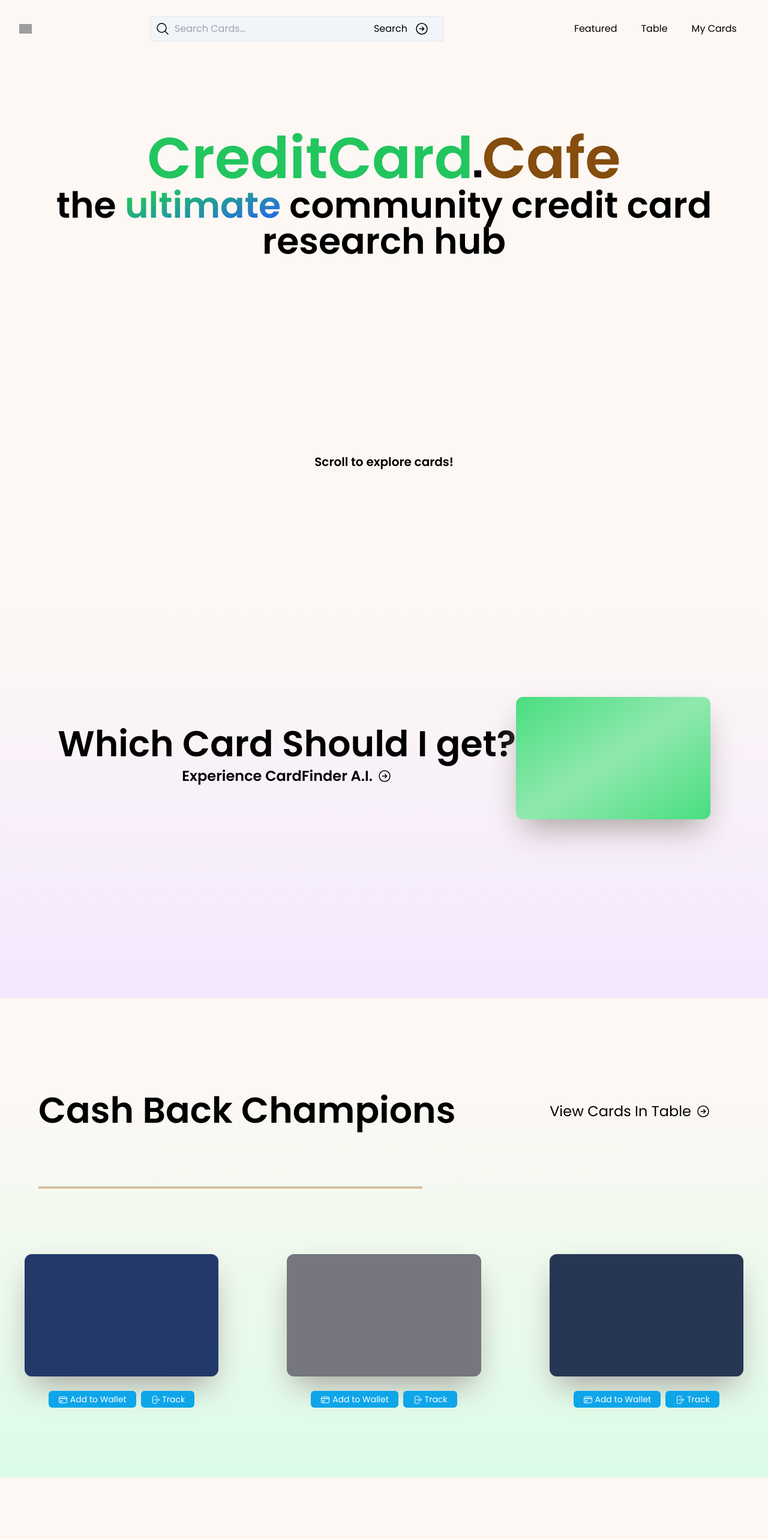
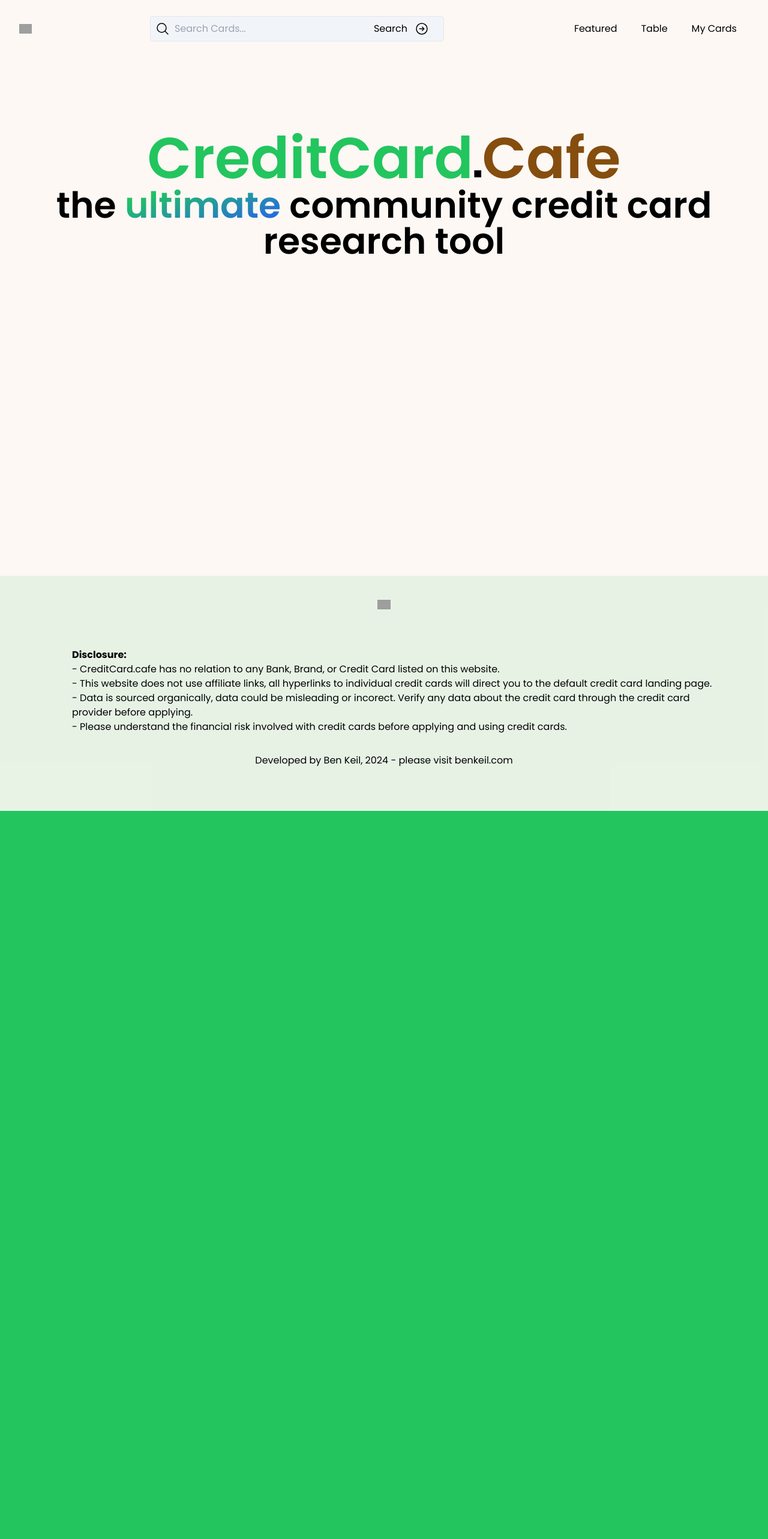
Before and after one commit to Credit-Card-Cafe/credit-card-cafe, a SvelteKit app in the folder front-end/: page / in a window 1280 px wide. Shown: the top 2566 px of the page at 60% size. After the commit the page ends 1352 px from the top, so only its background shows below. Built offline with nearby package versions, Linux system fonts and the light colour scheme; grey boxes are pictures that could not be loaded.

Commit message:
Layout page and Landing page set up

```diff
--- a/front-end/src/global-components/landing-page/Categories.svelte
+++ /dev/null
@@ -1,42 +0,0 @@
-<script lang="ts">
-    import { getOneCardByID } from "../../database/read_cards";
-    import IntersectionObserver from "global-components/IntersectionObserver.svelte";
-    import CreditCard from "global-components/CreditCard.svelte";
-    import { categories } from "$lib/cardLists";
-    import { goto } from "$app/navigation";
-    import { loadingCard } from "global-components/LoadingCardTemplate";
-
-</script>
-
-{#each categories as category}
-    <div class="pt-20 md:pt-20 bg-gradient-to-t from-green-100 dark:from-green-700 to-alt dark:to-main-gray to-80% min-h-[100dvh] flex flex-col justify-evenly lg:snap-center last:bg-none">
-      <div class="flex flex-col md:flex-row justify-between mx-16">
-        <div class="text-3xl md:text-6xl font-semibold text-center">{category.title}</div>
-        <button on:click={() => goto(`/table/${category.id}`)} class="block px-4 py-2 md:px-8 md:py-4 my-4 md:my-0 text-lg md:text-2xl text-center rounded-md md:mx-0 mx-auto hover:bg-black/[0.3] transition-all flex flex-row items-center">View Cards In Table
-          <svg xmlns="http://www.w3.org/2000/svg" fill="none" viewBox="0 0 24 24" stroke-width="1.5" stroke="currentColor" class="w-6 h-6 inline ml-2">
-            <path stroke-linecap="round" stroke-linejoin="round" d="m12.75 15 3-3m0 0-3-3m3 3h-7.5M21 12a9 9 0 1 1-18 0 9 9 0 0 1 18 0Z" />
-          </svg>
-        </button>
-      </div>
-      <hr class="my-4 border-2 border-white-warm w-1/2 md:ml-16 mx-auto md:mx-0">
-      <div class="flex flex-col md:flex-row md:gap-16 p-4 md:snap-x md:snap-mandatory md:overflow-x-auto md:overscroll-x-auto">
-        {#each category.list as cardID}
-        <IntersectionObserver once={true} let:intersecting={intersecting}>
-          {#if intersecting}
-            <div class="md:snap-center md:snap-always">
-            {#await getOneCardByID(cardID)}
-              <CreditCard card={loadingCard} scale={90} --color="212,212,212"></CreditCard>
-            {:then promisedCard}
-              {#if promisedCard}
-                <CreditCard card={promisedCard} scale={90} showTrackCard={true}></CreditCard>
-              {/if}
-            {:catch}
-              <CreditCard card={loadingCard} scale={90} --color="212,212,212"></CreditCard>
-            {/await}
-            </div>
-          {/if}
-        </IntersectionObserver>
-        {/each}
-      </div>
-    </div>
-  {/each}
--- a/front-end/src/global-components/landing-page/HomeComponent1.svelte
+++ /dev/null
@@ -1,20 +0,0 @@
-<script lang="ts">
-    import { goto } from "$app/navigation";
-    import CreditCard from "global-components/CreditCard.svelte";
-    import { loadingCard } from "global-components/LoadingCardTemplate";
-
-</script>
-
-<div class="pt-12 md:pt-0 bg-gradient-to-t from-purple-100 dark:from-purple-700 to-alt dark:to-main-gray to-80% min-h-[100dvh] flex flex-col justify-evenly md:snap-start px-24">
-    <div class="flex flex-col-reverse md:flex-row md:justify-evenly md:items-center">
-        <div class="text-3xl md:text-6xl my-20 md:my-0 font-semibold text-center flex flex-col">
-            Which Card Should I get?
-            <button on:click={() => goto(`/cardfinder`)} class="px-4 py-2 md:px-8 text-lg md:text-2xl text-center rounded-md hover:bg-black/[0.3] transition-all flex flex-row items-center justify-center">Experience CardFinder A.I.
-                <svg xmlns="http://www.w3.org/2000/svg" fill="none" viewBox="0 0 24 24" stroke-width="1.5" stroke="currentColor" class="w-6 h-6 inline ml-2">
-                    <path stroke-linecap="round" stroke-linejoin="round" d="m12.75 15 3-3m0 0-3-3m3 3h-7.5M21 12a9 9 0 1 1-18 0 9 9 0 0 1 18 0Z" />
-                </svg>
-            </button>
-        </div>
-        <CreditCard card={loadingCard} --color="72,222,128" altLink="/cardfinder">?</CreditCard>
-    </div>
-</div>
--- a/front-end/src/global-components/landing-page/ScrollBouncy.svelte
+++ /dev/null
@@ -1,17 +0,0 @@
-<script lang="ts">
-    import { onMount } from "svelte";
-    export let tag = "Scroll to explore cards!"
-
-    onMount(() => {
-        let origin = document.getElementById("scrollBouncy")!.getBoundingClientRect().bottom;
-        document.addEventListener("scroll", (e) => {
-            document.getElementById("scrollBouncy")!.style.opacity = `${(100-window.scrollY)/100}`
-        });
-    })
-
-</script>
-
-<slot></slot>
-<div id="scrollBouncy" class="text-xl font-semibold text-center absolute bottom-4 left-0 right-0 mx-auto group-hover:animate-bounce">
-    {tag}
-</div>
--- a/front-end/src/routes/+layout.svelte
+++ b/front-end/src/routes/+layout.svelte
@@ -6,11 +6,11 @@
 <Nav></Nav>
 
 
-<div class="w-full min-h-[-webkit-fill-available] bg-alt dark:bg-main-gray py-24"><slot /></div>
+<main class="w-full min-h-[-webkit-fill-available] bg-alt dark:bg-main-gray py-24"><slot /></main>
 
 
 <!-- Footer -->
-<div id="footer" class="w-full pt-10 md:mt-0 md:p-10 bg-alt/90 dark:bg-main-gray flex flex-col items-center">
+<footer id="footer" class="w-full pt-10 md:mt-0 md:p-10 bg-alt/90 dark:bg-main-gray flex flex-col items-center">
     <img class="h-4" src="https://firebasestorage.googleapis.com/v0/b/creditcarddb-3fafd.appspot.com/o/creditcardcafelogo.png?alt=media&token=847bdd20-d667-481e-8448-5bc5b1efcc14" alt="creditcard.cafe">
     <div class="dark:text-white-warm md:pt-16 md:ml-12 px-4  md:px-8">
         <div class="font-bold">Disclosure:</div>
@@ -21,4 +21,4 @@
     </div>
     <div class="p-8 dark:text-white-warm">Developed by Ben Keil, 2024 - please visit <a href="http://benkeil.com">benkeil.com</a></div>
 
-</div>
+</footer>
--- a/front-end/src/routes/+page.svelte
+++ b/front-end/src/routes/+page.svelte
@@ -1,33 +1,17 @@
 <script lang="ts">
-  import Categories from "global-components/landing-page/Categories.svelte";
   import "./global.css";
-    import ScrollBouncy from "global-components/landing-page/ScrollBouncy.svelte";
-    import HomeComponent1 from "global-components/landing-page/HomeComponent1.svelte";
+    import ScrollBouncy from "global-components/ScrollBouncy.svelte";
     import { onMount } from "svelte";
 
-    onMount(() => {
-      let footer = document.getElementById("footer")
-      if (footer) {
-        footer.classList.add("md:snap-end")
-      }
-      return () => {
-        if (footer) {
-          footer.classList.remove("md:snap-end")
-        }
-      }
-    })
+    const cardsOnPage = ["10003", "10002", "10015"]
 
 </script>
 
 <div id="home" class="dark:text-white-warm pt-20 group">
-  <ScrollBouncy>
-    <div class="mb-[27rem] mt-10 md:snap-end">
-      <div class="text-4xl md:text-8xl font-semibold text-center"><span class="text-green-500">CreditCard</span><span class="text-sm md:text-2xl">&#9632;</span><span class="text-yellow-800">Cafe</span></div>
-      <div class="text-2xl md:text-6xl font-semibold text-center">the <magic>ultimate</magic> community credit card research hub</div>
+    <div class="mb-[27rem] mt-10">
+      <h1 class="text-4xl md:text-8xl font-semibold text-center"><span class="text-green-500">CreditCard</span><span class="text-sm md:text-2xl">&#9632;</span><span class="text-yellow-800">Cafe</span></h1>
+      <h2 class="text-2xl md:text-6xl font-semibold text-center">the <magic>ultimate</magic> community credit card research tool</h2>
     </div>
-  </ScrollBouncy>
-  <HomeComponent1></HomeComponent1>
-  <Categories></Categories>
 </div>
 
 <!--Homepage-->
```
